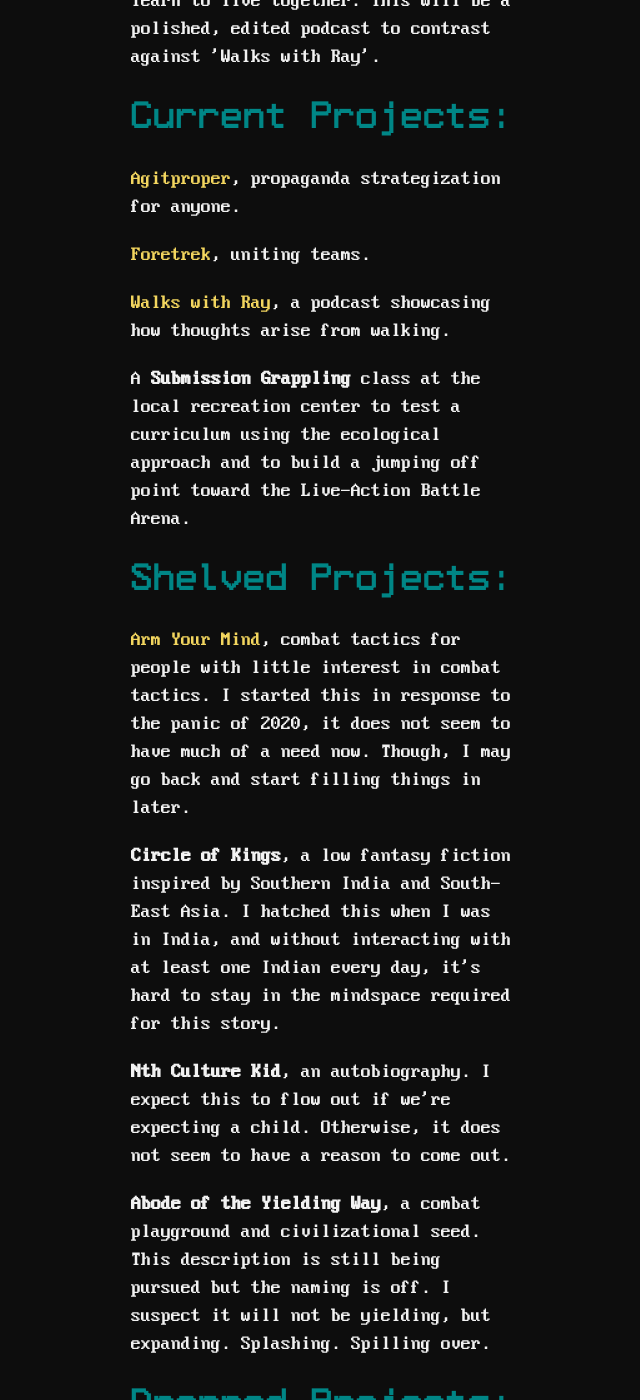
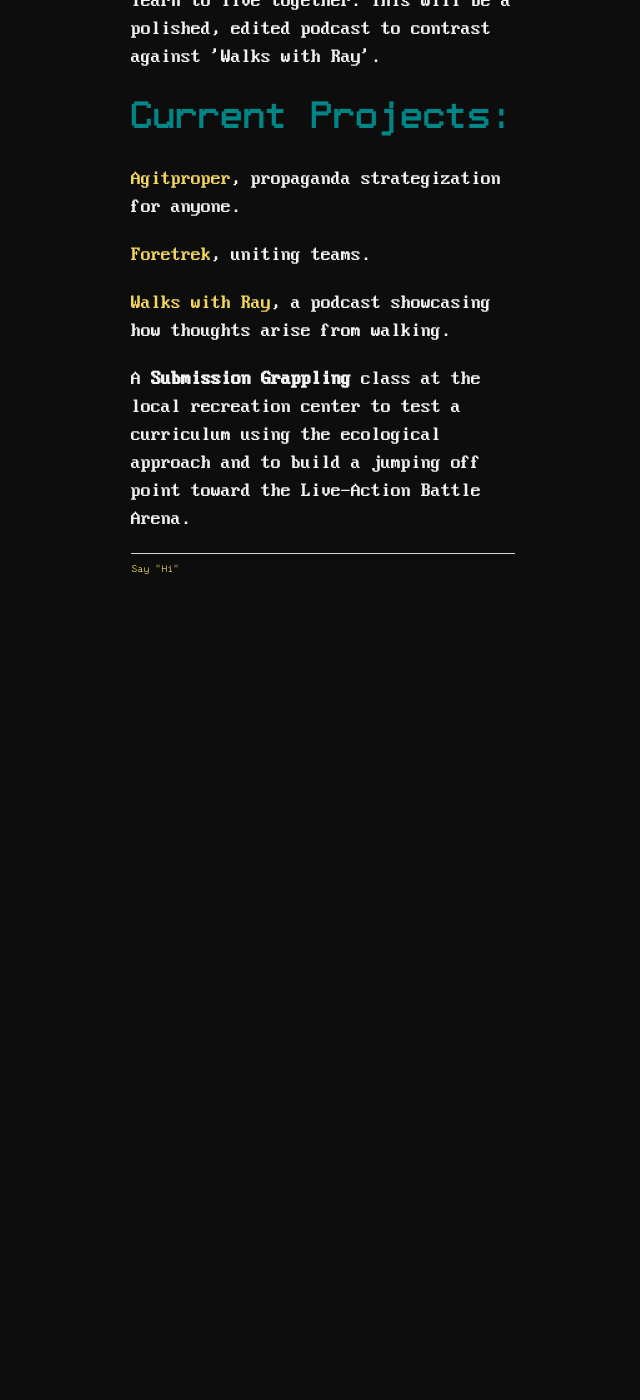
Before and after one commit to ray-dorai/ray-dorai.github.io, a Jekyll site: the page built from projects.html, in a window 1280 px wide and 1400 px high, scrolled down 379 px. Shown: the whole window, without its empty margins (317-957 px from the left). Built offline with Jekyll 4.4.1, drawn with Linux system fonts in a browser that asks for light colours; after the commit the page ends 967 px from its top, so only the background shows below that; some of the changed text lies outside the part shown.

Commit message:
Update projects.html

```diff
--- a/projects.html
+++ b/projects.html
@@ -11,14 +11,3 @@
 	        <p><a href="https://foretrek.com/">Foretrek</a>, uniting teams.</p>
 		<p><a href="https://anchor.fm/walkswithray">Walks with Ray</a>, a podcast showcasing how thoughts arise from walking.</p>
 	        <p>A <b>Submission Grappling</b> class at the local recreation center to test a curriculum using the ecological approach and to build a jumping off point toward the Live-Action Battle Arena.</p>
-
-<h1>Shelved Projects:</h1>
-	        <p><a href="https://ray-dorai.github.io/armyourmind/">Arm Your Mind</a>, combat tactics for people with little interest in combat tactics. I started this in response to the panic of 2020, it does not seem to have much of a need now. Though, I may go back and start filling things in later.</p>
-		<p><b>Circle of Kings</b>, a low fantasy fiction inspired by Southern India and South-East Asia. I hatched this when I was in India, and without interacting with at least one Indian every day, it's hard to stay in the mindspace required for this story. </p>
-	        <p><b>Nth Culture Kid</b>, an autobiography. I expect this to flow out if we're expecting a child. Otherwise, it does not seem to have a reason to come out.</p>
-                <p><b>Abode of the Yielding Way</b>, a combat playground and civilizational seed. This description is still being pursued but the naming is off. I suspect it will not be yielding, but expanding. Splashing. Spilling over.</p>
-
-<h1>Dropped Projects:</h1>
-	        <p><b><a href="https://hitw.neocities.org/">Hollow is The World</a></b>, a stabby hard fantasy serial featuring <a href="https://withorbit.com/">Orbit</a> to memorize a little of what the characters learn. It was self-indulgent.
-	        <p><a href="https://raydoraisamy.bandcamp.com/album/if-you-ask-its-free">If you ask, it's free</a>, an album. It was an experiment, now learned from and done.</p>
-                <p><b>The Niobrara Project</b>: 'Deep Springs College on the frontier for adults' is still something of a dream, but perhaps we'll end up with less of a college and more of the civilizational seed, at a smaller scale.
```
